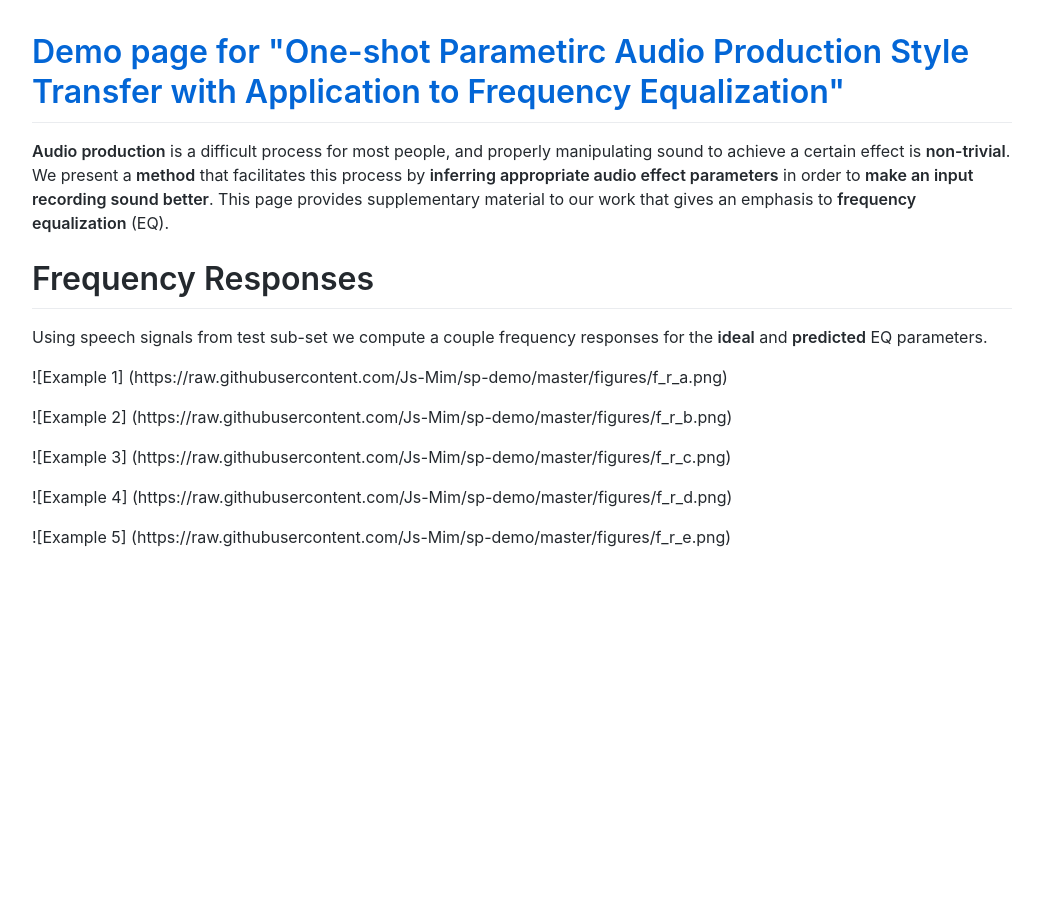
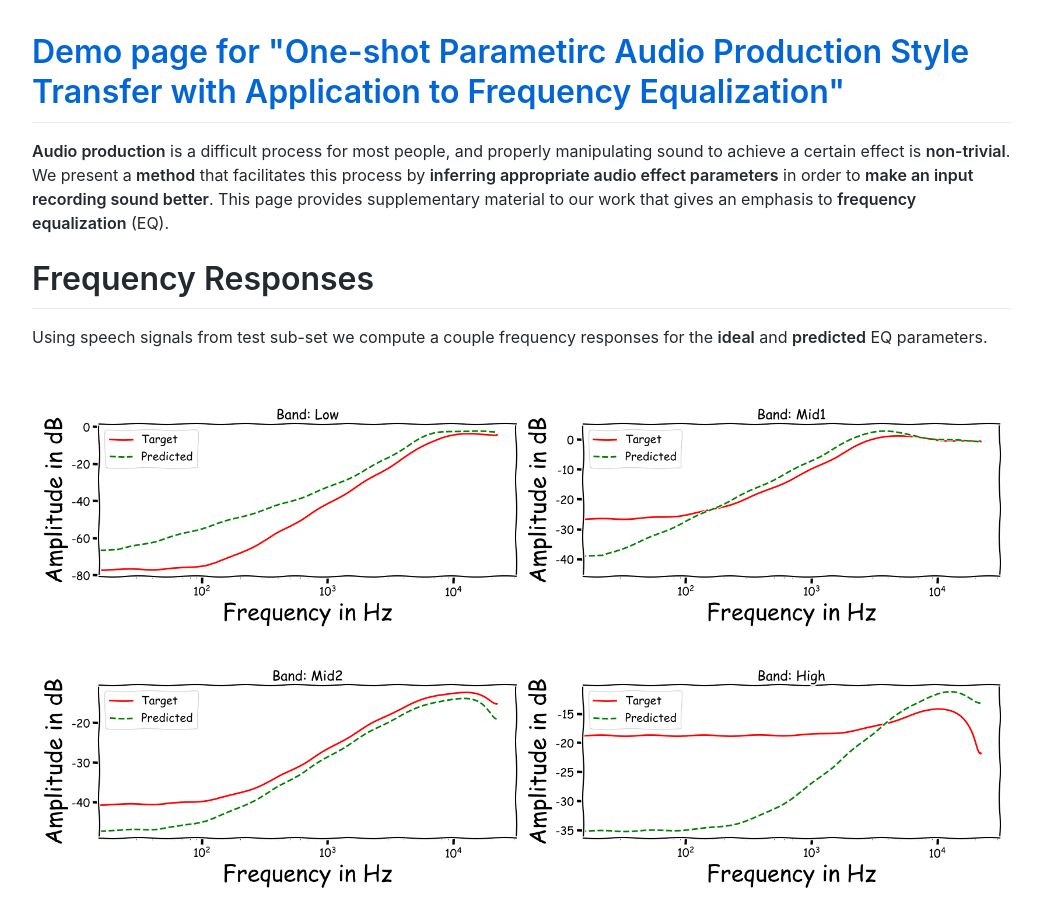
Before and after one commit to Js-Mim/sp-demo, a Jekyll site: the page built from index.md, in a window 1280 px wide and 900 px high. Shown: the whole window, without its empty margins (118-1158 px from the left). Built offline with Jekyll 4.4.1, drawn with Linux system fonts in a browser that asks for light colours; comment, search, counter and statistics services are not loaded; some of the changed lines change nothing that is shown.

Commit message:
Update index.md

```diff
--- a/index.md
+++ b/index.md
@@ -6,12 +6,12 @@ layout: default
 # Frequency Responses
 Using speech signals from test sub-set we compute a couple frequency responses for the **ideal** and **predicted** EQ parameters.
 
-![Example 1] (https://raw.githubusercontent.com/Js-Mim/sp-demo/master/figures/f_r_a.png)
+![Example 1](https://raw.githubusercontent.com/Js-Mim/sp-demo/master/figures/f_r_a.png)
 
-![Example 2] (https://raw.githubusercontent.com/Js-Mim/sp-demo/master/figures/f_r_b.png)
+![Example 2](https://raw.githubusercontent.com/Js-Mim/sp-demo/master/figures/f_r_b.png)
 
-![Example 3] (https://raw.githubusercontent.com/Js-Mim/sp-demo/master/figures/f_r_c.png)
+![Example 3](https://raw.githubusercontent.com/Js-Mim/sp-demo/master/figures/f_r_c.png)
 
-![Example 4] (https://raw.githubusercontent.com/Js-Mim/sp-demo/master/figures/f_r_d.png)
+![Example 4](https://raw.githubusercontent.com/Js-Mim/sp-demo/master/figures/f_r_d.png)
 
-![Example 5] (https://raw.githubusercontent.com/Js-Mim/sp-demo/master/figures/f_r_e.png)
+![Example 5](https://raw.githubusercontent.com/Js-Mim/sp-demo/master/figures/f_r_e.png)[TXT]
```
